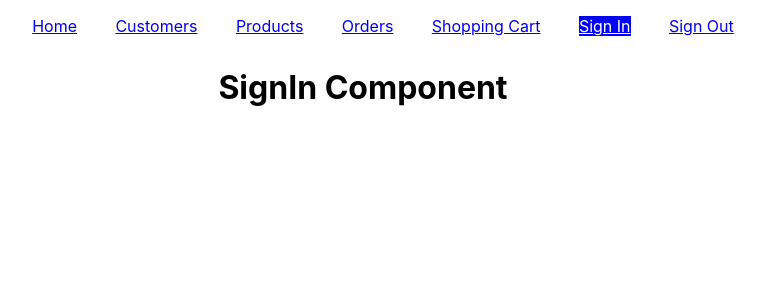
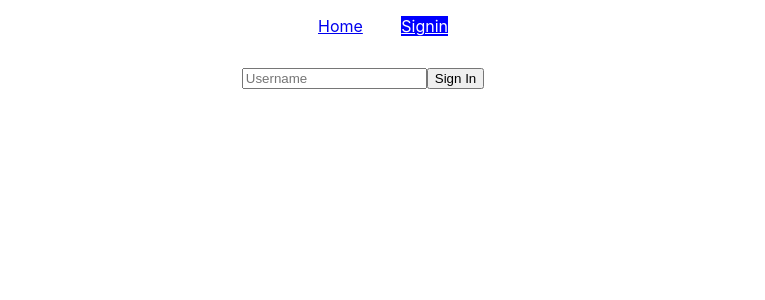
Before and after one commit to BeerSheva22-TimurOvadya/React-Application, a React (Create React App) app: page /signin in a window 1280 px wide. Shown: the top 300 px of the page, without its empty margins (277-1042 px from the left). Built offline with nearby package versions, Linux system fonts and the light colour scheme.

Commit message:
HomeWork

```diff
--- a/src/components/navigators/Navigators.tsx
+++ b/src/components/navigators/Navigators.tsx
@@ -1,34 +1,33 @@
+// src/components/navigators/Navigators.tsx
 import { NavLink, Outlet } from 'react-router-dom';
+import { useSelector } from 'react-redux';
+import { RootState } from '../../redux/store';
+import navigationConfig from '../../config/navigationConfig.json';
+
 const Navigator: React.FC = () => {
+  const { isLoggedIn, username } = useSelector((state: RootState) => state.auth);
+
+  let userType:'admin' | 'user' | 'guest' = 'guest';
+  if (isLoggedIn) {
+    userType = username.startsWith('admin') ? 'admin' : 'user';
+  }
+
+  const userRoutes = navigationConfig[userType];
+
   return (
     <div>
       <nav>
         <ul className="navigator-list">
-                <li className="navigator-item">
-                        <NavLink to="/home">Home</NavLink>
+          {userRoutes.map((route) => (
+            <li key={route} className="navigator-item">
+              <NavLink to={`/${route}`}>{route.charAt(0).toUpperCase() + route.slice(1)}</NavLink>
             </li>
-                    <li className="navigator-item">
-                        <NavLink to="/customers">Customers</NavLink>
-                    </li>
-                    <li className="navigator-item">
-                        <NavLink to="/products">Products</NavLink>
-                    </li>
-                    <li className="navigator-item">
-                        <NavLink to="/orders">Orders</NavLink>
-                    </li>
-                    <li className="navigator-item">
-                        <NavLink to="/shoppingCart">Shopping Cart</NavLink>
-                    </li>
-                    <li className="navigator-item">
-                        <NavLink to="/signin">Sign In</NavLink>
-                    </li>
-                    <li className="navigator-item">
-                        <NavLink to="/signout">Sign Out</NavLink>
-                    </li>
+          ))}
         </ul>
       </nav>
       <Outlet></Outlet>
     </div>
   );
 };
+
 export default Navigator;
--- a/src/components/pages/SignIn.tsx
+++ b/src/components/pages/SignIn.tsx
@@ -1,3 +1,33 @@
-const SignIn: React.FC = () =>
-<p className='component-logo'>SignIn Component</p>
+import { useDispatch, useSelector } from 'react-redux';
+import { login } from '../../redux/slices/authSlice';
+import { useState } from 'react';
+import { RootState } from '../../redux/store';
+
+const SignIn: React.FC = () => {
+  const dispatch = useDispatch();
+  const [username, setUsername] = useState('');
+  const { isLoggedIn } = useSelector((state: RootState) => state.auth);
+
+  const handleLogin = () => {
+    dispatch(login(username));
+    setUsername('');
+  };
+
+  if (isLoggedIn) {
+    return null;
+  }
+
+  return (
+    <div className='component-logo'>
+      <input
+        type='text'
+        value={username}
+        onChange={(e) => setUsername(e.target.value)}
+        placeholder='Username'
+      />
+      <button onClick={handleLogin}>Sign In</button>
+    </div>
+  );
+};
+
 export default SignIn;
--- a/src/components/pages/SignOut.tsx
+++ b/src/components/pages/SignOut.tsx
@@ -1,3 +1,19 @@
-const SignOut: React.FC = () =>
-<p className='component-logo'>SignOut Component</p>
+
+import { useDispatch } from 'react-redux';
+import { logout } from '../../redux/slices/authSlice';
+import { useEffect, useState } from 'react';
+
+const SignOut: React.FC = () => {
+  const dispatch = useDispatch();
+  const [displayMessage, setDisplayMessage] = useState(true);
+
+  useEffect(() => {
+    dispatch(logout());
+    const timer = setTimeout(() => setDisplayMessage(false), 5000);
+    return () => clearTimeout(timer);
+  }, [dispatch]);
+
+  return displayMessage ? <p className='component-logo'>You have been logged out.</p> : null;
+};
+
 export default SignOut;
--- /dev/null
+++ b/src/config/navigationConfig.json
@@ -0,0 +1,6 @@
+
+{
+    "admin": ["home", "signout", "products", "orders", "customers"],
+    "user": ["home", "products", "shoppingCart", "signout"],
+    "guest": ["home", "signin"]
+  }
--- /dev/null
+++ b/src/redux/slices/authSlice.ts
@@ -0,0 +1,30 @@
+import { createSlice, PayloadAction } from '@reduxjs/toolkit';
+
+interface AuthState {
+  isLoggedIn: boolean;
+  username: string;
+}
+
+const initialState: AuthState = {
+  isLoggedIn: false,
+  username: '',
+};
+
+export const authSlice = createSlice({
+  name: 'auth',
+  initialState,
+  reducers: {
+    login: (state, action: PayloadAction<string>) => {
+      state.isLoggedIn = true;
+      state.username = action.payload;
+    },
+    logout: (state) => {
+      state.isLoggedIn = false;
+      state.username = '';
+    },
+  },
+});
+
+export const { login, logout } = authSlice.actions;
+
+export default authSlice.reducer;
--- a/src/redux/store.ts
+++ b/src/redux/store.ts
@@ -1,8 +1,12 @@
+
+// src/redux/store.ts
 import { configureStore } from '@reduxjs/toolkit';
-
+import authReducer from './slices/authSlice';
 
 export const store = configureStore({
-    reducer: {
+  reducer: {
+    auth: authReducer,
+  },
+});
 
-    },
-});
+export type RootState = ReturnType<typeof store.getState>;
```
Lines whose indentation alone changed are shown as unchanged.
